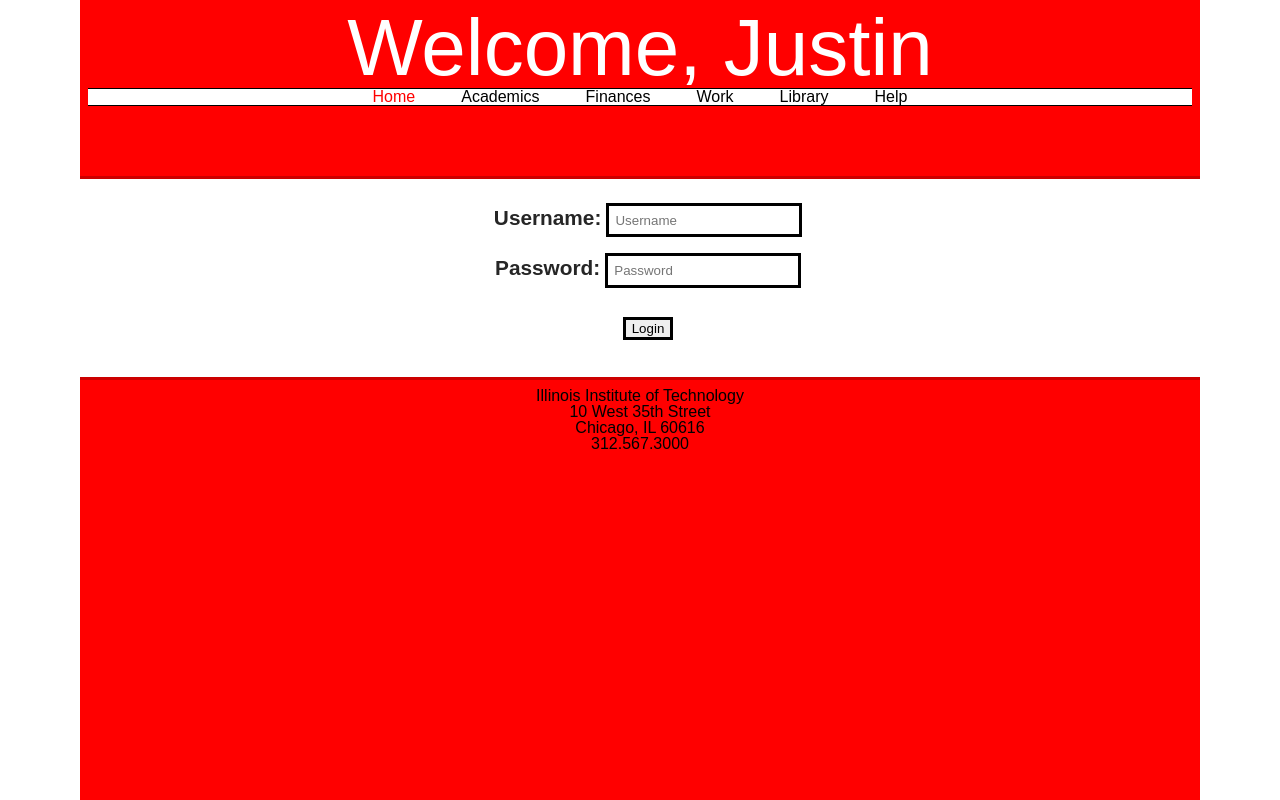
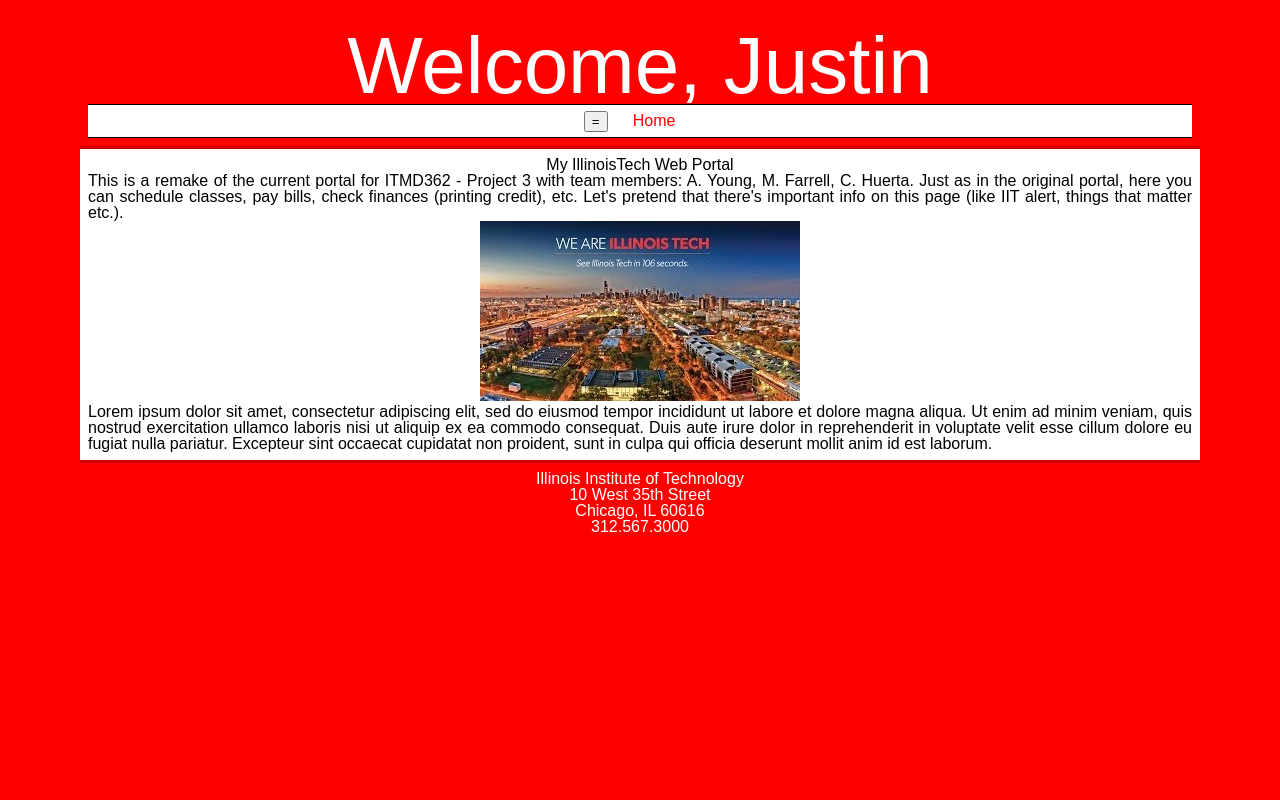
Before and after one commit to mfarrell-iit/itmd-362-project2, a plain HTML site: page main.html in a window 1280 px wide. Drawn offline with nearby package versions, Linux system fonts and the light colour scheme.

Commit message:
added main landing page, condensed navi bar, and working on payment

```diff
--- a/css/screen.css
+++ b/css/screen.css
@@ -16,7 +16,7 @@ a,abbr,acronym,address,applet,article,aside,audio,b,big,blockquote,body,canvas,c
 /* ---Site Styles--- */
 
 html {
-  background-color: #FFFFFF;
+  background-color: red;
   font-family: sans-serif, serif;
   padding: 1em, .75em;
   text-align: center
@@ -32,21 +32,21 @@ html {
   background-color: white;
 }
 #header {
-  min-height: 20vh;;
   border-bottom: #cc0000 solid .23em;
   line-height: 5em;
 }
 body {
   padding: 1em, 1em;
   margin: 0em;
-  background-color: red;
 }
-
+#body {
+  background-color:white;
+}
+#body > p {
+  text-align: justify;
+}
 #footer {
-  vertical-align: middle;
-  text-align: center;
   margin: 0;
-  min-height: 20vh;
   border-top: #cc0000 solid .23em;
 }
 
@@ -91,6 +91,9 @@ label {
 .active {
   color: red;
 }
+.active {
+cursor: default;
+}
 #navi_bar {
   width:100%;
   margin: 0;
@@ -99,6 +102,7 @@ label {
   border-top: .01em solid black;
   border-bottom: .01em solid black;
   background-color: white;
+  cursor: pointer;
 }
 #footer span {
   display: block;
@@ -106,11 +110,21 @@ label {
 /* ---Media States---*/
 
 /* phone */
-@media screen and (min-width: 23.438em) {
+@media screen and (min-width: 320px) {
   html {
     font-size: 1em;
+    line-height: 1em;
   }
-
+  html h1 {
+    padding-top: .25em;
+    line-height: .95em;
+  }
+  label, input {
+    font-size: 1.15em;
+  }
+  label {
+    display: none;
+  }
   ul {
     padding: .5em;
   }
@@ -118,25 +132,39 @@ label {
   li {
     padding: .5em;
   }
-}
-
   #footer {
     padding: .5em;
+    color: white;
+  }
+  #footer a img {
+    display: inline;
+    width: 35%;
+    padding: 1.5em;
+  }
+  #footer p {
+    display: inline;
+    padding: 1.5em 0;
+  }
+  #navi_bar {
+    padding: .35em 0;
+  }
+  #navi_bar > .option{
+    display:none;
   }
 
 }
 
 /* tablet */
-@media screen and (min-width: 48em) {
+/*@media screen and (min-width: 320px) {
   html {
-    font-size: 2em;
+    font-size: 1em;
   }
 
   #footer {
     padding: 1em;
   }
 }
-
+*/
 /* ---Input Styling--- */
 
 form {
--- a/js/portal.js
+++ b/js/portal.js
@@ -1,13 +1,30 @@
 function load_login() {
   $("#person_name").html(user.firstName);
   var menu_opts = $(".option");
-  window.alert(menu_opts[0]);
-  for (var x=0; x<menu_opts.length; x++) {
-    menu_opts[x].addEventListener("click",
+  var invis = $(".inact");
+  for (var x=0; x<invis.length; x++) {
+    invis[x].addEventListener("click",
       function() {
         window.alert("Feature not implemented yet!");
       }
     );
   }
+  $("#finances").bind('click', function() {
+    window.location.replace('payment.html');
+  });
+
+  $('#exp').bind('click',  function() {
+    var change;
+    if (menu_opts[0].style.display == 'none') {
+      change = 'block';
+    } else {
+      change = 'none';
+    }
+    for (var x=0; x<menu_opts.length; x++) {
+      menu_opts[x].style.display = change;
+    }
+  });
+
 }
+
 load_login();
--- a/main.html
+++ b/main.html
@@ -11,30 +11,36 @@
 <body>
   <ul id="page_struct">
     <li id="header">
-      <h1> Welcome, <span id="person_name">place holder name area</span></h1>
+      <h1> Welcome, <span id="person_name">Scarlet Hawk!</span></h1>
       <ul id="navi_bar">
-        <li class="active"> Home </li>
-        <li class="option"> Academics </li>
-        <li class="option"> Finances </li>
-        <li class="option"> Work </li>
-        <li class="option"> Library </li>
-        <li class="option"> Help </li>
+        <button id="exp">=</button>
+        <li class="active" id="home"> Home </li>
+        <li class="option inact"> Academics </li>
+        <li class="option" id="finances"> Finances </li>
+        <li class="option inact"> Work </li>
+        <li class="option inact"> Library </li>
+        <li class="option inact"> Help </li>
       </ul>
     </li>
     <li id="body">
-      <ul>
-        <li>
-          <label for="user">Username:</label>
-          <input type="text" name="user" id="user" placeholder="Username" />
-        </li>
-        <li>
-          <label for="pass">Password:</label>
-          <input type="text" name="pass" id="pass" placeholder="Password" />
-        </li>
-        <li>
-          <button class="button" id="submit">Login</button>
-        </li>
-      </ul>
+      <h2> My IllinoisTech Web Portal </h2>
+      <p> This is a remake of the current portal for ITMD362 - Project 3 with
+        team members: A. Young, M. Farrell, C. Huerta.
+        Just as in the original portal, here you can schedule classes, pay bills,
+        check finances (printing credit), etc.
+        Let's pretend that there's important info on this page (like IIT alert,
+        things that matter etc.).
+      </p>
+      <img src="./media/iit.jpeg" alt="Image of Illinois Tech Campus"/>
+      <p>
+        Lorem ipsum dolor sit amet, consectetur adipiscing elit, sed do eiusmod
+        tempor incididunt ut labore et dolore magna aliqua. Ut enim ad minim veniam,
+         quis nostrud exercitation ullamco laboris nisi ut aliquip ex ea commodo
+         consequat. Duis aute irure dolor in reprehenderit in voluptate velit esse
+         cillum dolore eu fugiat nulla pariatur. Excepteur sint occaecat cupidatat
+         non proident, sunt in culpa qui officia deserunt mollit anim id est laborum.
+
+       </p>
     </li>
     <li id="footer">
       <span>Illinois Institute of Technology</span>
```
Also changed, not shown: index.html (+8 -5 lines), payment.html (+28 -13 lines), media/iit.jpeg (added), media/ots.jpg (added).
